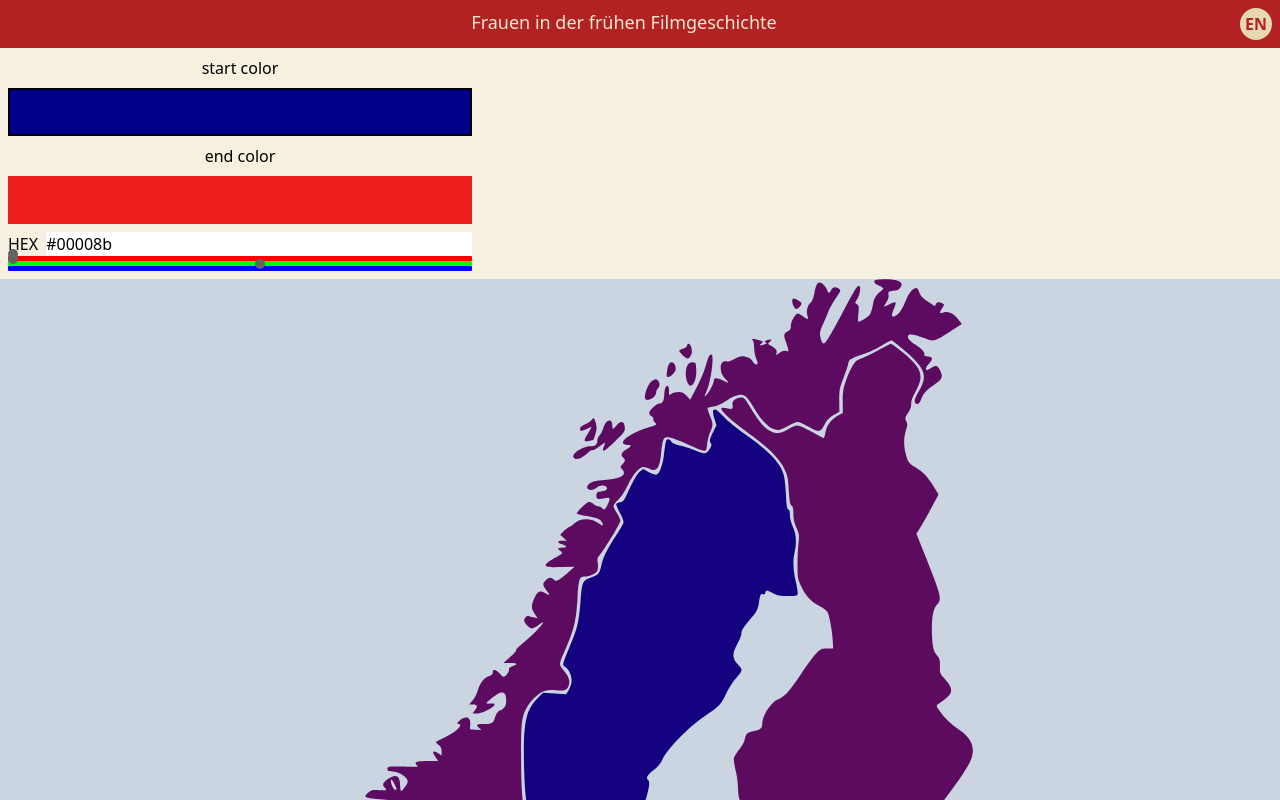
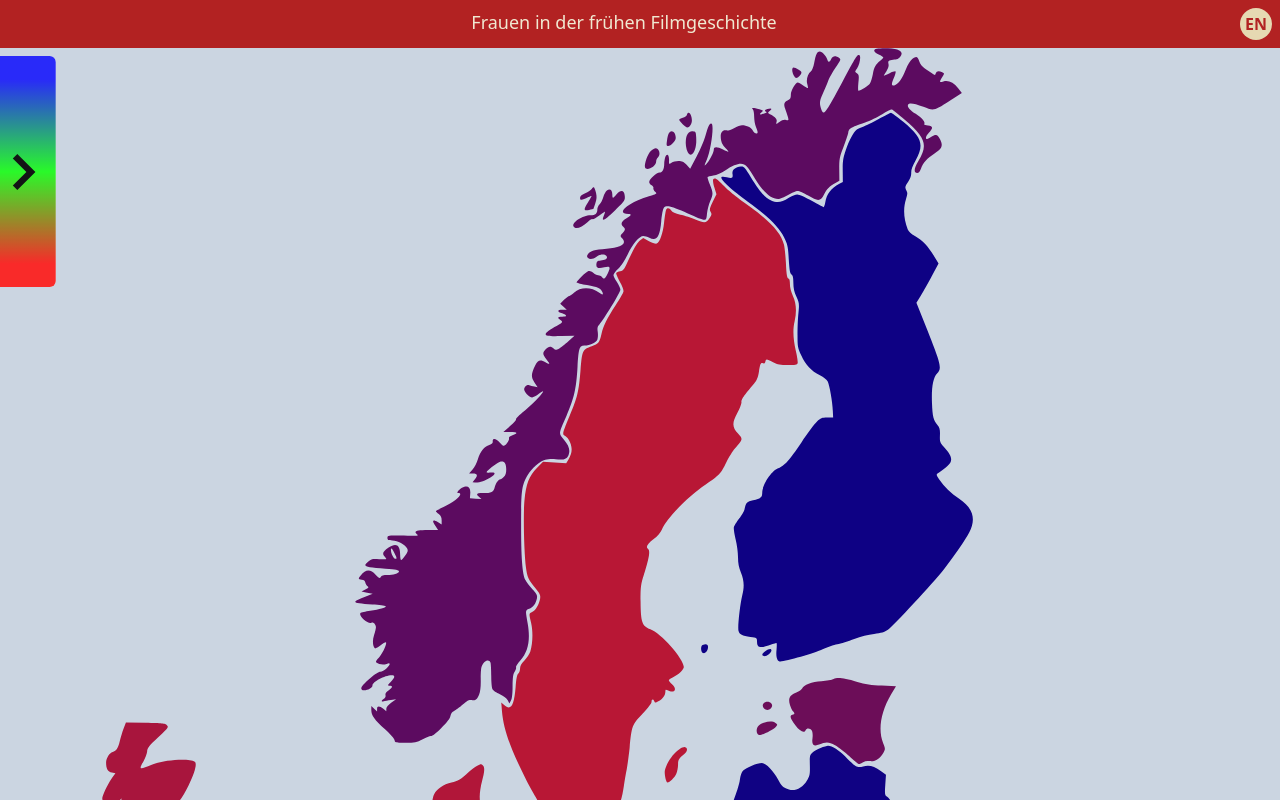
Before and after one commit to leaterhuerne/womenFilmPioneers, a SvelteKit app: page /geographic-map in a window 1280 px wide. Shown: the top 800 px of the page. Built offline with nearby package versions, Linux system fonts and the light colour scheme.

Commit message:
implemented translation for ColorPicker

```diff
--- a/src/lib/components/ColorPicker.svelte
+++ b/src/lib/components/ColorPicker.svelte
@@ -19,7 +19,7 @@
     let activeColorField = 0;                                           // index of active colour field
     let hex: string;                                                    // hex representation of active colour
     let backgroundColorStyle = new Array(colors.length);                // backGroundColors of all fields
-    let highlightColorField: string[] = new Array(colors.length);       // highlighting of active field
+    let highlightColorField: string[] = new Array(colors.length).fill("scale-75");       // highlighting of active field
 
     /**
      * Sets the hex value based on the active colour.
@@ -58,8 +58,8 @@
      */
     function activateColorField(colorFieldIndex: number): void {
         activeColorField = colorFieldIndex;
-        highlightColorField = new Array(colors.length).fill("");
-        highlightColorField[activeColorField] = "border-2 border-black";
+        highlightColorField = new Array(colors.length).fill("scale-75");
+        highlightColorField[activeColorField] = "scale-100";
         setHex();
     }
 
@@ -68,7 +68,7 @@
     for(let i = 0; i < colors.length; i++) {
         setColour(i);
     }
-    highlightColorField[activeColorField] = colors.length > 1 ? "border-2 border-black" : "";
+    highlightColorField[activeColorField] = "scale-100";
 </script>
 
 <style>
--- a/src/lib/components/geographic-map/HeatMap.svelte
+++ b/src/lib/components/geographic-map/HeatMap.svelte
@@ -3,6 +3,7 @@
     import {Europe} from "$lib/utils/geographic-map/Europe";
     type rgb = {red: number, green: number, blue: number};
 
+    export let className: string = "";                          // styling variable
     export let colorFrom: rgb = {red: 0, green: 0, blue: 139};  // start color that specifies the minimum heat color
     export let colorTo: rgb = {red: 238, green: 30, blue: 29};  // end color that specifies the maximum heat color
 
@@ -61,11 +62,9 @@
 
 </script>
 
-<div>
-    <div>
-        <SVGEurope
-                countries={europe}
-                className="bg-slate-300 max-w-full"
-        />
-    </div>
+<div class="{className} min-w-full">
+    <SVGEurope
+            countries={europe}
+            className="bg-slate-300"
+    />
 </div>
--- a/src/routes/+layout.svelte
+++ b/src/routes/+layout.svelte
@@ -6,7 +6,7 @@
 
 <div class="flex flex-col bg-paper-100 min-h-screen">
     <Header />
-    <div class="grow">
+    <div class="grow w-full">
         <slot />
     </div>
     <Footer />
--- a/src/routes/geographic-map/+page.svelte
+++ b/src/routes/geographic-map/+page.svelte
@@ -2,6 +2,7 @@
     import {Europe} from "$lib/utils/geographic-map/Europe";
     import HeatMap from "$lib/components/geographic-map/HeatMap.svelte";
     import ColorPicker from "$lib/components/ColorPicker.svelte";
+    import CheveronRight from "$lib/icons/components/CheveronRight.svelte";
 
     // create Random values between lower bound and upper bound for coloring the HeatMap
     let countryWithColors = new Europe();
@@ -32,14 +33,17 @@
     ]
 
     let colorInput = false;
+
+    /////////////// Styling functionality \\\\\\\\\\\\\\\
+
+    let colorPickerVisibility: string = "-translate-x-[84%]";
+
 </script>
 
-<div>
-    <ColorPicker
-            bind:colors={heatMapBoundColors}
-            onInput={() => colorInput = !colorInput}
-    />
+<div class="relative w-full">
+    <!-- Map -->
     <HeatMap
+            className="absolute"
             countryHeatValues={heatMapRandomColors}
             colorFrom={heatMapBoundColors[0].rgb}
             colorTo={heatMapBoundColors[1].rgb}
@@ -47,4 +51,20 @@
             lowerBound=0
             state={colorInput}
     />
+    <div
+            class="mt-2 absolute flex {colorPickerVisibility} bg-paper-100 opacity-90 rounded-r-md duration-500"
+            on:mouseleave={() => colorPickerVisibility = "-translate-x-[84%]"}
+    >
+        <ColorPicker
+                bind:colors={heatMapBoundColors}
+                onInput={() => colorInput = !colorInput}
+        />
+        <button
+                class="bg-firebrick-400 rounded-r-md w-[20%]"
+                on:mouseover={() => colorPickerVisibility = ""}
+                style="background: linear-gradient(0deg, rgba(255,0,0, 0.9) 10%, rgba(0,255,0,0.9) 50%, rgba(0,0,255,0.9) 90%);"
+        >
+            <CheveronRight size=4 />
+        </button>
+    </div>
 </div>
```
